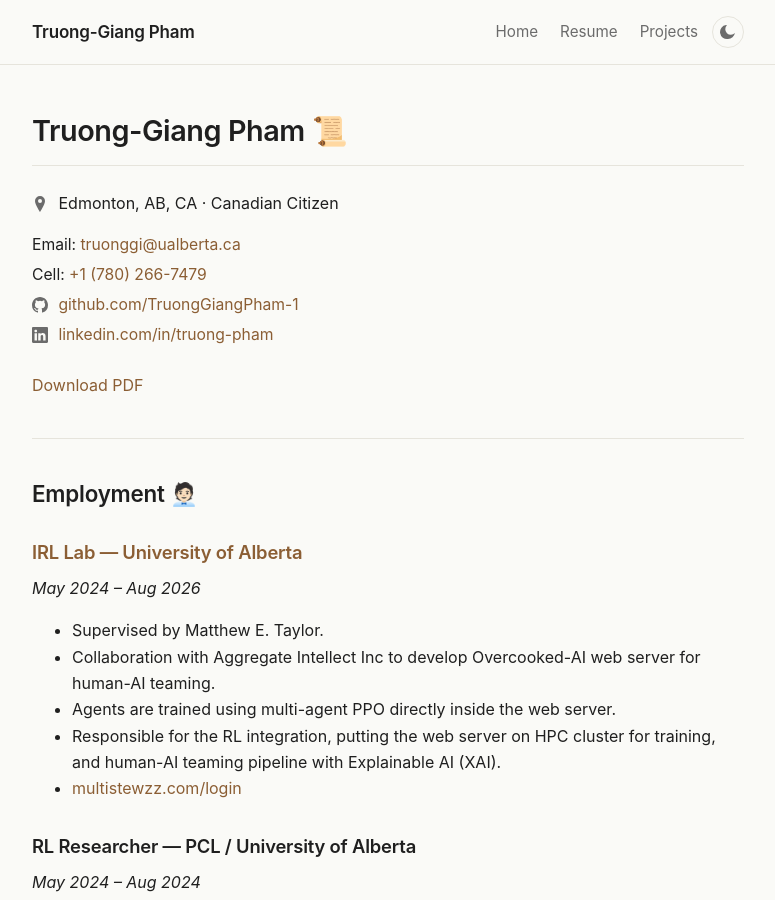
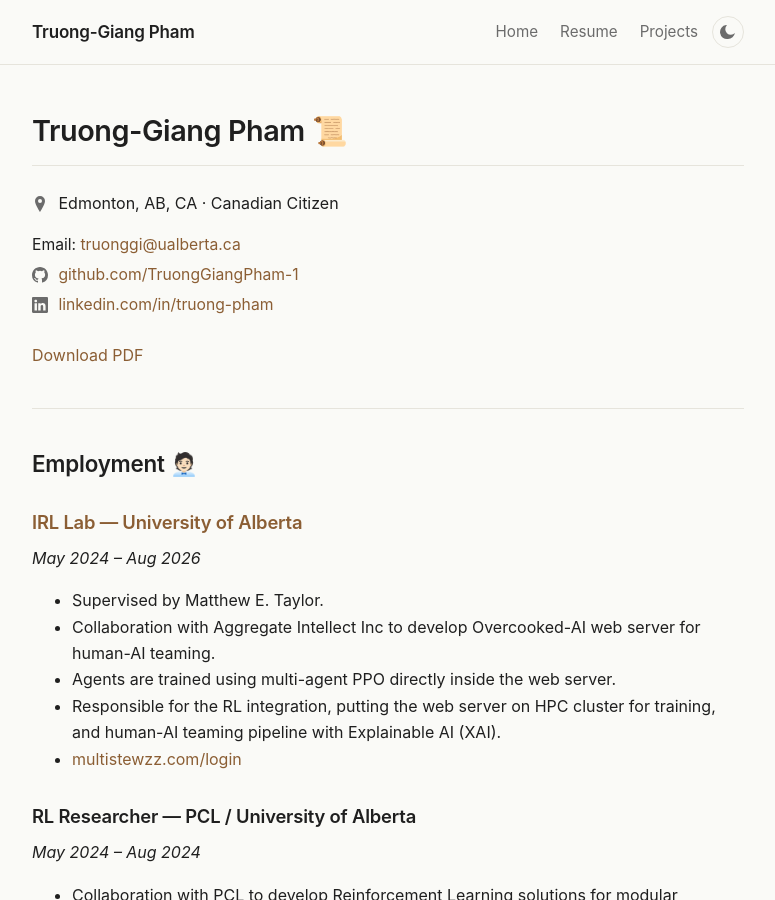
Before and after one commit to TruongGiangPham-1/TruongGiangPham-1.github.io, a Jekyll site: the page built from docs/resume.md, in a window 1280 px wide and 900 px high. Shown: the whole window, without its empty margins (252-1027 px from the left). Built offline with Jekyll 4.4.1, drawn with Linux system fonts in a browser that asks for light colours.

Commit message:
feature: removed cellphone number from home and resume

```diff
--- a/docs/_config.yml
+++ b/docs/_config.yml
@@ -26,7 +26,7 @@
   linkedin: "truong-pham-1b0860210"
   twitter: ""
   email: truonggi@ualberta.ca
-  mobile: "+1-780-266-7479"
+  mobile: ""
 
 # Build settings — no theme (custom layouts in _layouts/)
 plugins:
--- a/docs/resume.md
+++ b/docs/resume.md
@@ -8,7 +8,6 @@
 
 <div class="contact-stack">
   <div>Email: <a href="mailto:truonggi@ualberta.ca">truonggi@ualberta.ca</a></div>
-  <div>Cell: <a href="tel:+17802667479">+1 (780) 266-7479</a></div>
   <div>
     {% include icon.html name="github" %}
     <a href="https://github.com/TruongGiangPham-1">github.com/TruongGiangPham-1</a>
```
